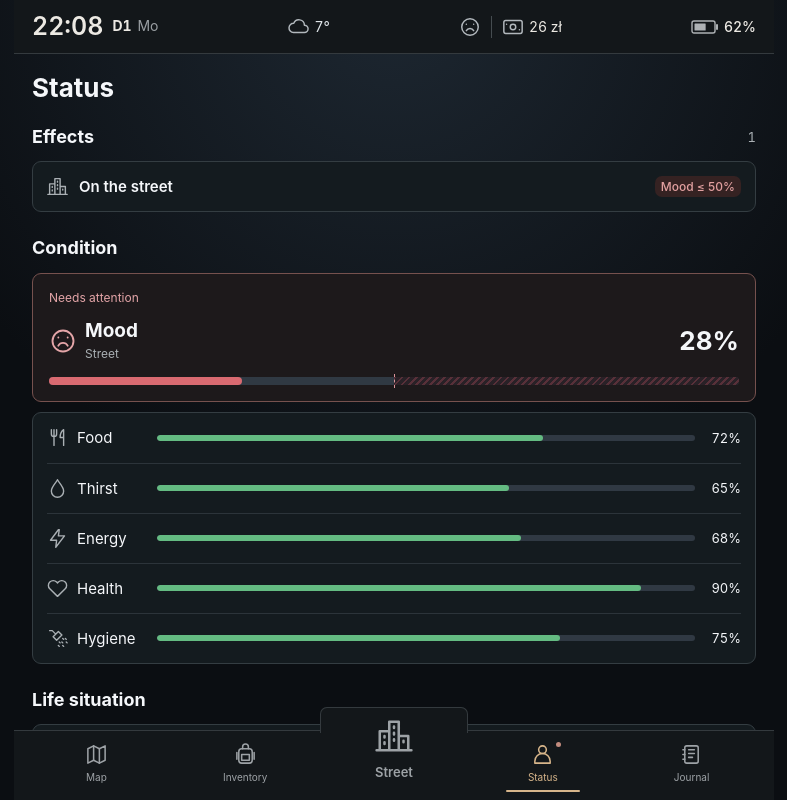
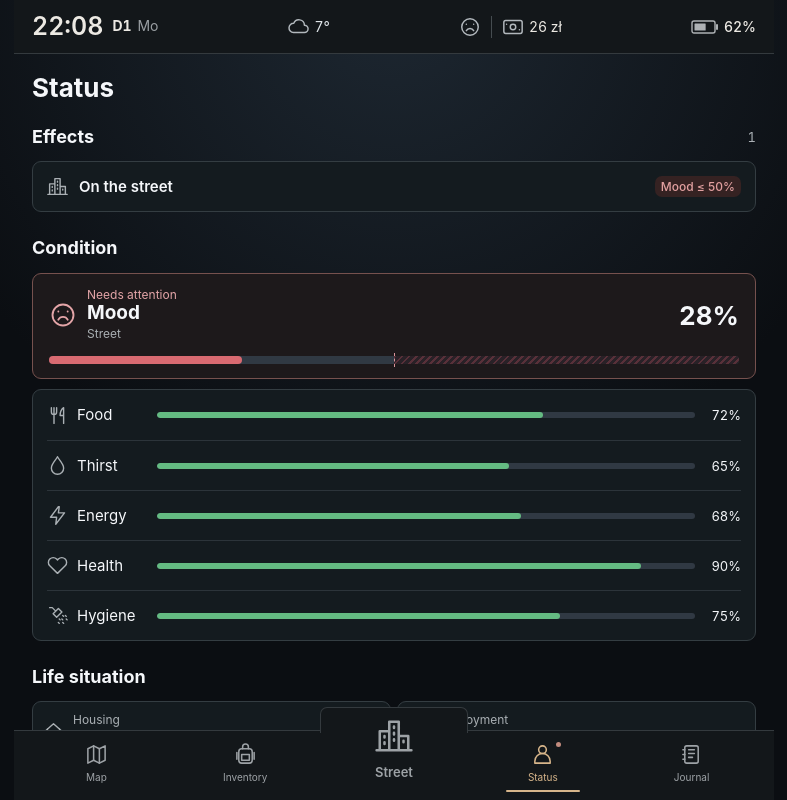
Before and after one commit to AlexanderKruk/street-life-game, a React (Vite) app: page / in a window 1280 px wide. Both pictures are taken after a click on the button "Status". Shown: the top 800 px of the page, without its empty margins (246-1033 px from the left). Built offline with nearby package versions, Linux system fonts and the light colour scheme.

Commit message:
Compact condition warnings and hide healthy focus card (v206)

```diff
--- a/src/App.tsx
+++ b/src/App.tsx
@@ -25,7 +25,7 @@ import TrashSearchTime, { trashSearchMinutes } from './TrashSearchTime'
 import { useGameAutosave } from './useGameAutosave'
 import { SAVE_KEY, DISCOVERY_KEY, readSavedGame, loadDiscoveredLocations } from './saveCompatibility'
 
-const BUILD_VERSION = 'v2026.10.17-205'
+const BUILD_VERSION = 'v2026.10.17-206'
 const ACTIVITY_TICK_MS = 250
 
 const FIRST_NIGHT_EVENTS_KEY = 'street-life-first-night-events-v1'
@@ -558,8 +558,9 @@ export default function App() {
   ]
   // Dangerous physical needs take precedence over a lower mood score.
   const dangerousNeeds = statusNeeds.filter(need => need.id !== 'mood' && need.value <= 20)
-  const focusedNeed = (dangerousNeeds.length ? dangerousNeeds : statusNeeds)
+  const lowestNeed = (dangerousNeeds.length ? dangerousNeeds : statusNeeds)
     .reduce((lowest, need) => need.value < lowest.value ? need : lowest)
+  const focusedNeed = lowestNeed.value <= 60 ? lowestNeed : null
   useEffect(() => {
     if (game.hygiene > hygieneLimit) setGame(prev => ({ ...prev, hygiene: Math.min(prev.hygiene, hygieneLimit) }))
   }, [game.hygiene, hygieneLimit])
@@ -2275,9 +2276,9 @@ export default function App() {
         </div>
       </section>}
       <div className="condition-heading"><h3>Condition</h3></div>
-      <Stat label={focusedNeed.label} value={focusedNeed.value} icon={<Icon name={focusedNeed.icon} />} cap={focusedNeed.cap} capReason={focusedNeed.capReason} focus />
-      <div className="status-needs" aria-label="Other condition indicators">
-        {statusNeeds.filter(need => need.id !== focusedNeed.id).map(need => <Stat key={need.id} label={need.label} value={need.value} icon={<Icon name={need.icon} />} cap={need.cap} capReason={need.capReason} />)}
+      {focusedNeed && <Stat label={focusedNeed.label} value={focusedNeed.value} icon={<Icon name={focusedNeed.icon} />} cap={focusedNeed.cap} capReason={focusedNeed.capReason} focus />}
+      <div className="status-needs" aria-label={focusedNeed ? 'Other condition indicators' : 'Condition indicators'}>
+        {statusNeeds.filter(need => need.id !== focusedNeed?.id).map(need => <Stat key={need.id} label={need.label} value={need.value} icon={<Icon name={need.icon} />} cap={need.cap} capReason={need.capReason} />)}
       </div>
       <LifeSituation housing={life.housing} employment={life.employment} income={life.income} documents={inventory.documents ? 'With you' : storage.documents ? 'Stored safely' : 'Missing'} />
     </section>}
--- a/src/Stat.tsx
+++ b/src/Stat.tsx
@@ -30,9 +30,8 @@ export default memo(function Stat({ label, value, icon, cap = 100, capReason, fo
   const blocked = (label === 'Hygiene' || label === 'Mood') && cap < 100
   const restriction = capReason ?? (label === 'Hygiene' ? 'dirty clothes' : 'housing and physical needs')
   return <div className={`stat status-stat ${level}${focus ? ' status-focus' : ''}${change ? ' result-stat' : ''}`} data-stat={label}>
-    {focus && <p className="status-focus-label">{level === 'critical' ? 'Needs attention' : level === 'warning' ? 'Keep an eye on this' : 'Lowest indicator'}</p>}
     <span className="status-stat-icon">{label === 'Mood' ? <MoodIcon value={value} /> : icon}</span>
-    <div className="status-stat-label"><strong>{label}</strong>{cap < 100 && !blocked && <small>Max {cap}%</small>}{blocked && label === 'Mood' && capReason && <small>{capReason}</small>}</div>
+    <div className="status-stat-label">{focus && level !== 'good' && <span className="status-focus-label">{level === 'critical' ? 'Needs attention' : 'Keep an eye on this'}</span>}<strong>{label}</strong>{cap < 100 && !blocked && <small>Max {cap}%</small>}{blocked && label === 'Mood' && capReason && <small>{capReason}</small>}</div>
     <div className={blocked ? 'bar capped-bar' : 'bar'} role="meter" aria-label={`${label}: ${conditionBand(value).label}${blocked ? `, maximum ${Math.round(cap)}% due to ${restriction}` : ''}`} aria-valuenow={value} aria-valuemin={0} aria-valuemax={100} title={blocked ? `Limited by ${restriction}` : undefined}>
       {blocked && <span className="bar-blocked" style={{ left: `${cap}%` }} aria-hidden="true" />}
       <i className={level} style={{ width: `${displayed}%` }} />
--- a/src/styles.css
+++ b/src/styles.css
@@ -171,21 +171,18 @@ footer p { margin:0; }
 :is(.status-screen,.result-stat-panel) .status-stat .bar i.good { background:#64bb82; }
 :is(.status-screen,.result-stat-panel) .status-stat .bar i.warning { background:#d5a642; }
 :is(.status-screen,.result-stat-panel) .status-stat .bar i.critical { background:#d96a71; }
-.status-screen .status-focus { grid-template-columns:28px minmax(0,1fr) auto; padding:16px; border:1px solid #76514e; border-radius:9px; background:#1d191b; }
+.status-screen .status-focus { grid-template-columns:28px minmax(0,1fr) auto; gap:10px; padding:14px 16px; border:1px solid #76514e; border-radius:9px; background:#1d191b; }
 .status-screen .status-focus.warning { border-color:#6d5c35; background:#1e1c16; }
-.status-screen .status-focus.good { border-color:#3d5e49; background:#151e19; }
-.status-focus-label { grid-column:1 / -1; margin:0 0 4px; font-size:12px; line-height:1.4; color:#e4a5a8; }
+.status-focus-label { display:block; margin:0 0 1px; font-size:12px; line-height:1.15; color:#e4a5a8; }
 .status-focus.warning .status-focus-label { color:#d8bd7b; }
-.status-focus.good .status-focus-label { color:#9ac4a8; }
-.status-screen .status-focus .status-stat-icon { grid-row:2; }
+.status-screen .status-focus .status-stat-icon { grid-row:1; }
 .status-screen .status-focus .status-stat-icon svg { width:28px; height:28px; color:#e4a5a8; }
 .status-screen .status-focus.warning .status-stat-icon svg { color:#d8bd7b; }
-.status-screen .status-focus.good .status-stat-icon svg { color:#9ac4a8; }
-.status-focus .status-stat-label { grid-row:2; }
-.status-focus .status-stat-label strong { font-size:19px; font-weight:650; }
+.status-focus .status-stat-label { grid-row:1; }
+.status-focus .status-stat-label strong { font-size:19px; font-weight:650; line-height:1.15; }
 .status-focus .status-stat-label small { font-size:12px; }
-.status-screen .status-focus .status-stat-value { grid-column:3; grid-row:2; font-size:26px; font-weight:650; }
-.status-screen .status-focus .bar { grid-column:1 / -1; grid-row:3; margin-top:6px; }
+.status-screen .status-focus .status-stat-value { grid-column:3; grid-row:1; font-size:26px; font-weight:650; }
+.status-screen .status-focus .bar { grid-column:1 / -1; grid-row:2; margin-top:3px; }
 @media (max-width:520px) {
   header { gap:8px; }
   .header-info { flex-direction:column; align-items:flex-end; gap:5px; }
```
Also changed, not shown: check-regressions.cjs (+16 -3 lines), 1 other file (tests, documents, lock files or other folders).
